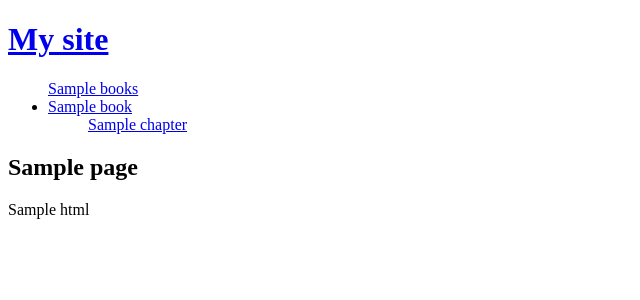
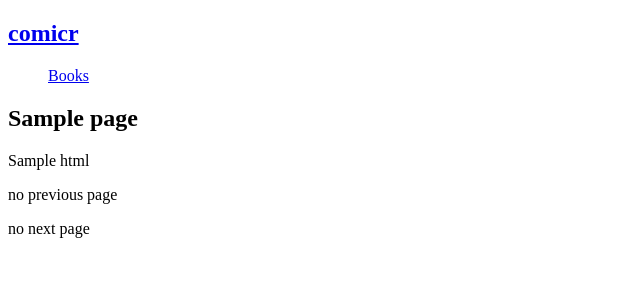
Before and after one commit to chipperdoodles/3color, a Flask app: template templates/page.html in a window 1280 px wide. Shown: the top 300 px of the page, without its empty margins (0-640 px from the left). Run offline with Flask 2, Linux system fonts and the light colour scheme; the template is opened without the code that fills it: most values are stand-ins (such as "Sample title", 1, 10 or a date in 2020).

Commit message:
Added navigation through stories but it's ugly

```diff
--- a/generator.py
+++ b/generator.py
@@ -1,4 +1,5 @@
 import sys
+import math
 
 from flask import Flask, render_template
 from flask_flatpages import FlatPages, pygmented_markdown
@@ -14,6 +15,8 @@ app.config.from_object(__name__)
 pages = FlatPages(app)
 freezer = Freezer(app)
 
+
+
 def latest_comic(pages, limit=None):
     #for sorting published pages that are books by latest
     l_comic = (p for p in pages if p.meta['book'] and 'published' in p.meta)
@@ -22,31 +25,35 @@ def latest_comic(pages, limit=None):
 
 @app.route('/')
 def index():
+    #take 1 most recent page of comics
     front_page = latest_comic(pages, 1)
     return render_template('home.html', front_page=front_page)
-
-@app.route('/<path:path>.html')
-def page(path):
-    page = pages.get_or_404(path)
-    return render_template('page.html', page=page)
 
 @app.route('/books/')
 def books():
     #finds and lists pages that are chapter: 1 and number: 1 in yaml header
+    bookpages = (p for p in pages if p.meta['book'])
     firstpage = (p for p in pages if p.meta['chapter'] == 1 and p.meta['number'] == 1)
-    return render_template('books.html', firstpage=firstpage)
+    return render_template('books.html', bookpages=bookpages, firstpage=firstpage)
 
 @app.route('/books/<string:book>/')
 def chapters(book):
     #finds and lists pages that chapter 1 in the book string given and are page 1
-    chapters = (p for p in pages if p.meta['book'] and p.meta['number'] == 1)
-    return render_template('books.html', chapters=chapters)
+    bookpages = (p for p in pages if p.meta['book'] == book)
+    chapters = (p for p in bookpages if p.meta['number'] == 1)
+    return render_template('chapters.html', chapters=chapters, bookpages=bookpages)
 
-# @app.route('/main-menu/')
-# def mainmenu():
-#     chapters = (p for p in pages if 'book' in p.meta and p.meta['number'] == 1)
-#     firstpage = (p for p in pages if p.meta['chapter'] == 1 and p.meta['number'] == 1)
-#     return render_template('_main-menu.html', chapters=chapters, firstpage=firstpage)
+@app.route('/<path:path>/')
+def page(path):
+    #messy, trying to see if i could get pagination on page for back and next pages in a current chapter
+    page = pages.get_or_404(path)
+    minus = page.meta['number'] - 1
+    plus = page.meta['number'] + 1
+    currentbook = page.meta['book']
+    currentchapter = page.meta['chapter']
+    previouspage = ( p for p in pages if p.meta['number'] == minus)
+    nextpage = ( p for p in pages if p.meta['number'] == plus )
+    return render_template('page.html', currentbook=currentbook, currentchapter=currentchapter, page=page, previouspage=previouspage, nextpage=nextpage)
 
 if __name__ == "__main__":
     if len(sys.argv) > 1 and sys.argv[1] == "build":
--- a/templates/_main-menu.html
+++ /dev/null
@@ -1,13 +0,0 @@
-<ul>
-    <a href="{{ url_for('books') }}">{{ books }}</a>
-    {% for p in chapter %}
-    <li>
-        <a href="{{ url_for('page', path=p.path) }}">{{ p.book }}</a>
-        {% for p in firstpage %}
-        <ul>
-            <a href="{{url_for('page', path=p.path) }}">{{ p.chapter}}</a>
-        </ul>
-        {% endfor %}
-    </li>
-    {% endfor %}
-</ul>
--- a/templates/base.html
+++ b/templates/base.html
@@ -2,13 +2,15 @@
 <html>
 <head>
     <meta charset="utf-8">
-    <title>My Site</title>
+    <title>comicr</title>
 </head>
 <header>
-    <h1><a href="{{ url_for("index") }}">My site</a></h1>
+    <h2><a href="{{ url_for("index") }}">comicr</h2>
 </header>
 <nav>
-    {% include "_main-menu.html" %}
+    <ul>
+        <a href="{{ url_for('books') }}"> Books </a>
+    </ul>
 </nav>
 <body>
 {% block content %}
--- a/templates/home.html
+++ b/templates/home.html
@@ -3,6 +3,6 @@
 {% block content %}
     {% for p in front_page %}
         <h1> {{ p.title }} </h1>
-        <div> {{ p.html|safe }}</div>
+        <div> <a href="{{ url_for('page', path=p.path) }}">{{ p.html|safe }}</a></div>
     {% endfor %}
 {% endblock content %}
--- a/templates/page.html
+++ b/templates/page.html
@@ -2,5 +2,19 @@
 
 {% block content %}
     <h2>{{ page.title }}</h2>
-    {{ page.html|safe }}
+    <div>{{ page.html|safe }}</div>
+    <div>
+        {% for page in previouspage if currentchapter==page.chapter and currentbook==page.book %}
+            <a href="{{ url_for('page', path=page.path) }}"> back</a>
+        {% else %}
+            <p> no previous page </p>
+        {% endfor %}
+    </div>
+    <div>
+        {% for page in nextpage if currentchapter==page.chapter and currentbook==page.book %}
+            <a href="{{ url_for('page', path=page.path) }}"> next</a>
+        {% else %}
+            <p> no next page </p>
+        {% endfor %}
+    </div>
 {% endblock content %}
```
Also changed, not shown: content/turbodeck/turbodeck1-2.md (added, +7 -0 lines), templates/books.html (+6 -9 lines), templates/chapters.html (added, +14 -0 lines), README.md, static/images/turbodeck2.png (added).
